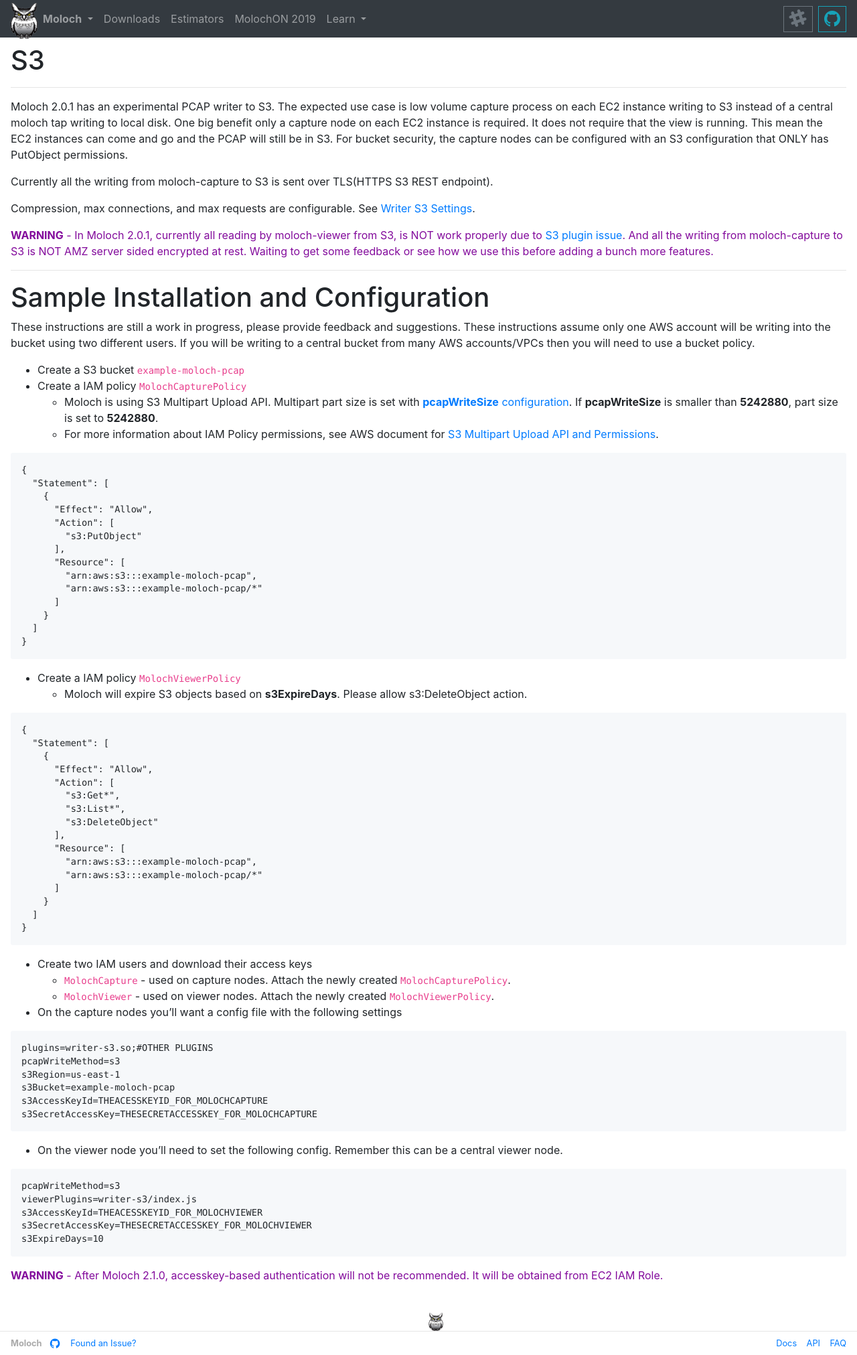
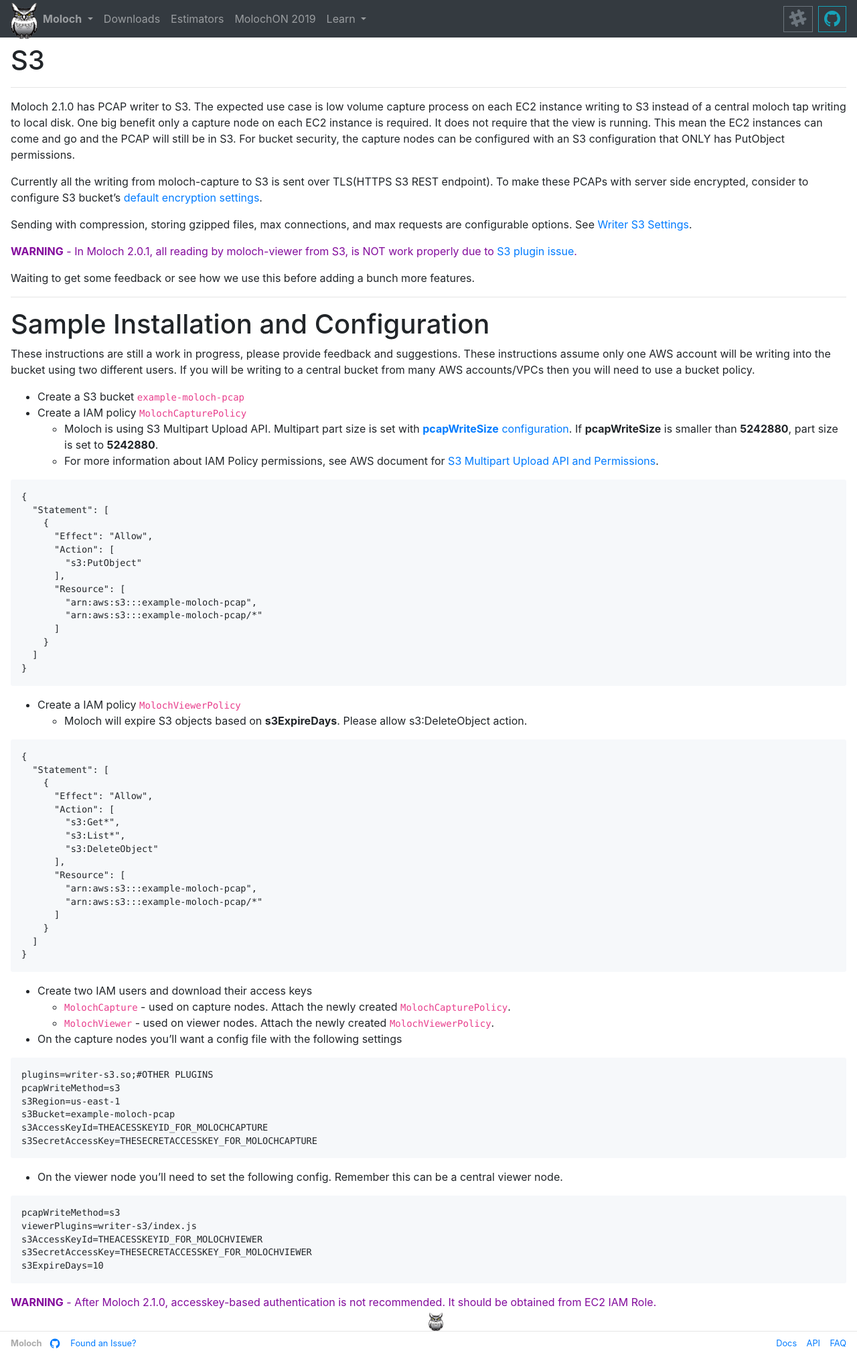
Before and after one commit to aol/molochweb, a Jekyll site: the page built from _wiki/s3.md, in a window 1280 px wide. Shown: the whole page at 67% size. Built offline with Jekyll 4.4.1, drawn with Linux system fonts in a browser that asks for light colours.

Commit message:
Update s3.md

````diff
--- a/_wiki/s3.md
+++ b/_wiki/s3.md
@@ -10,14 +10,16 @@
 
 ---
 
-Moloch 2.0.1 has an experimental PCAP writer to S3. The expected use case is low volume capture process on each EC2 instance writing to S3 instead of a central moloch tap writing to local disk. One big benefit only a capture node on each EC2 instance is required. It does not require that the view is running. This mean the EC2 instances can come and go and the PCAP will still be in S3. For bucket security, the capture nodes can be configured with an S3 configuration that ONLY has PutObject permissions.
+Moloch 2.1.0 has PCAP writer to S3. The expected use case is low volume capture process on each EC2 instance writing to S3 instead of a central moloch tap writing to local disk. One big benefit only a capture node on each EC2 instance is required. It does not require that the view is running. This mean the EC2 instances can come and go and the PCAP will still be in S3. For bucket security, the capture nodes can be configured with an S3 configuration that ONLY has PutObject permissions.
 
-Currently all the writing from moloch-capture to S3 is sent over TLS(HTTPS S3 REST endpoint).
+Currently all the writing from moloch-capture to S3 is sent over TLS(HTTPS S3 REST endpoint). To make these PCAPs with server side encrypted, consider to configure S3 bucket's [default encryption settings](https://docs.aws.amazon.com/AmazonS3/latest/dev/bucket-encryption.html).
 
-Compression, max connections, and max requests are configurable. See [Writer S3 Settings](https://molo.ch/settings#writer-s3-settings).
+Sending with compression, storing gzipped files, max connections, and max requests are configurable options. See [Writer S3 Settings](https://molo.ch/settings#writer-s3-settings).
 
-**WARNING** - In Moloch 2.0.1, currently all reading by moloch-viewer from S3, is NOT work properly due to [S3 plugin issue](https://github.com/aol/moloch/issues/1178). And all the writing from moloch-capture to S3 is NOT AMZ server sided encrypted at rest. Waiting to get some feedback or see how we use this before adding a bunch more features.
+**WARNING** - In Moloch 2.0.1, all reading by moloch-viewer from S3, is NOT work properly due to [S3 plugin issue](https://github.com/aol/moloch/issues/1178).
 {: .purp-text}
+
+Waiting to get some feedback or see how we use this before adding a bunch more features.
 
 ---
 
@@ -93,7 +95,7 @@
 s3ExpireDays=10
 ```
 
-**WARNING** - After Moloch 2.1.0, accesskey-based authentication will not be recommended. It will be obtained from EC2 IAM Role.
+**WARNING** - After Moloch 2.1.0, accesskey-based authentication is not recommended. It should be obtained from EC2 IAM Role.
 {: .purp-text}
 
 </div>
````
